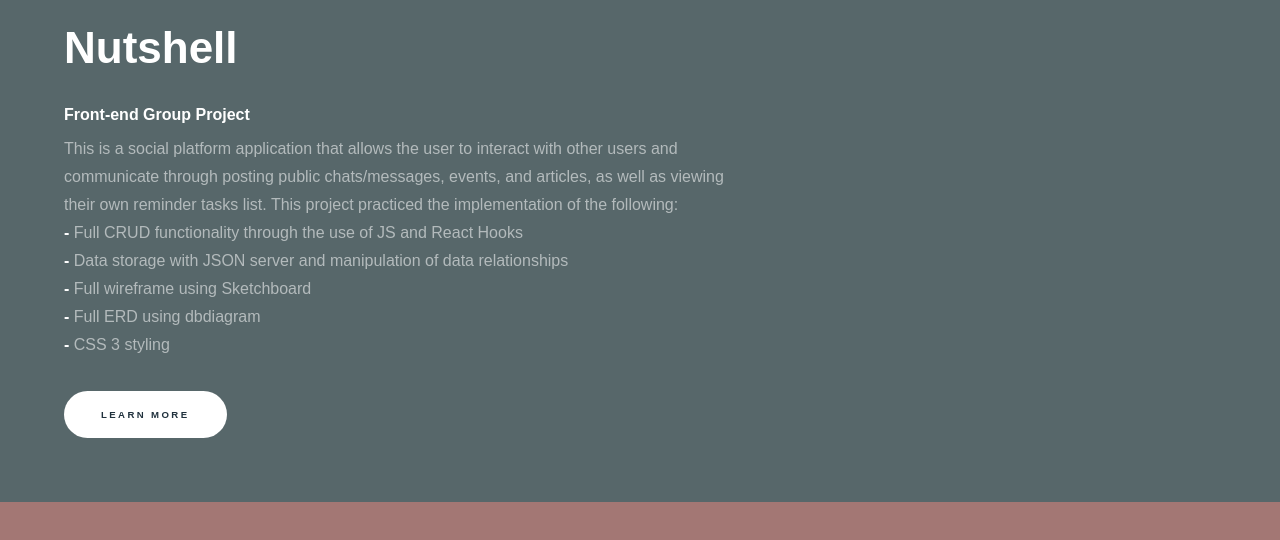
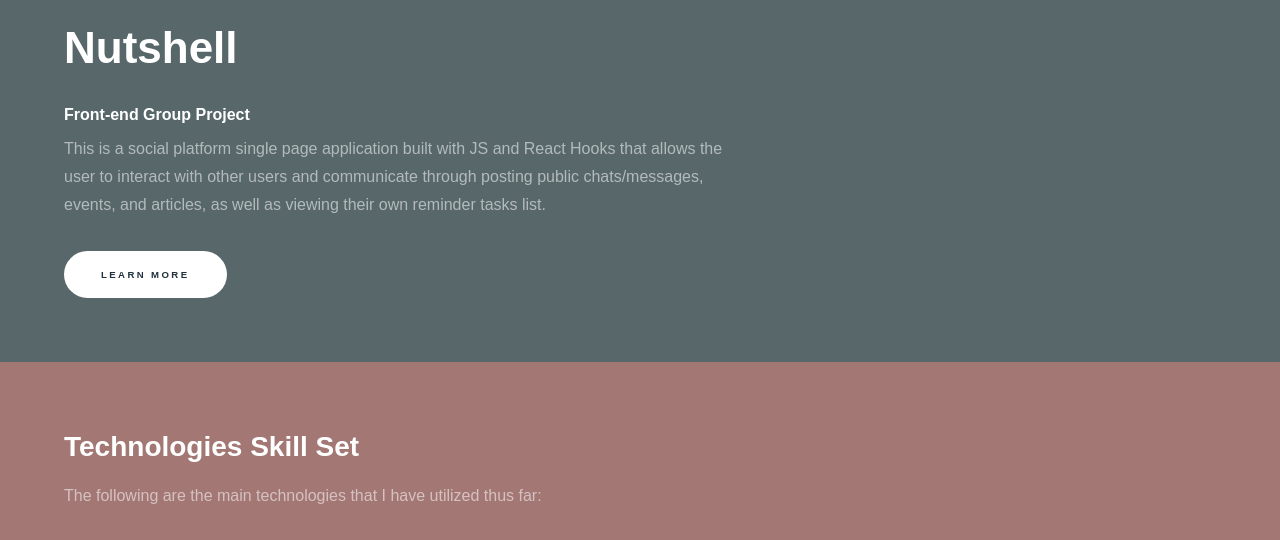
Before and after one commit to sfreeley/sfreeley.github.io, a plain HTML site: page index.html in a window 1280 px wide. Shown: the part 2360-2900 px from the top of the page. Drawn offline with Linux system fonts and the light colour scheme.

Commit message:
updated resume link; updated more project descriptions

```diff
--- a/index.html
+++ b/index.html
@@ -114,15 +114,11 @@
                     <div class="inner">
                         <h1>Nutshell</h1>
                         <h4>Front-end Group Project</h4>
-                        <p> This is a social platform application that allows the user to interact with other users and
+                        <p> This is a social platform single page application built with JS and React Hooks that allows
+                            the user to
+                            interact with other users and
                             communicate through posting public chats/messages, events, and articles, as well as viewing
-                            their own reminder tasks list. This project practiced the implementation of the following:
-                            <br>
-                            <strong>-</strong> Full CRUD functionality through the use of JS and React Hooks <br>
-                            <strong>-</strong> Data storage with JSON server and manipulation of data relationships <br>
-                            <strong>-</strong> Full wireframe using Sketchboard <br>
-                            <strong>-</strong> Full ERD using dbdiagram <br>
-                            <strong>-</strong> CSS 3 styling <br>
+                            their own reminder tasks list.
                         </p>
                         <ul class="actions">
                             <li><a href="https://github.com/sfreeley/react-nutshell-the-hazelnuts" target="_blank"
```
Also changed, not shown: 1 other file.
